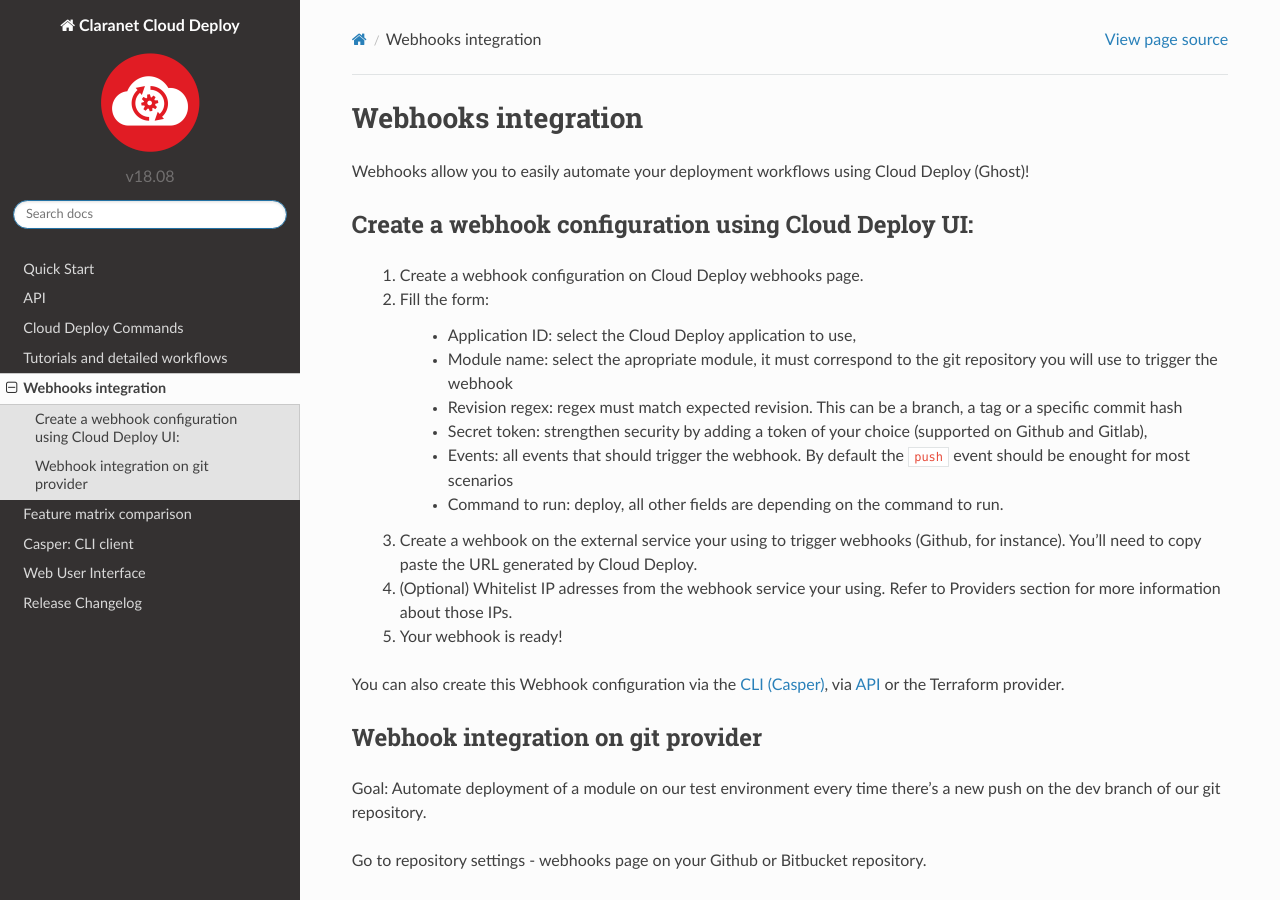
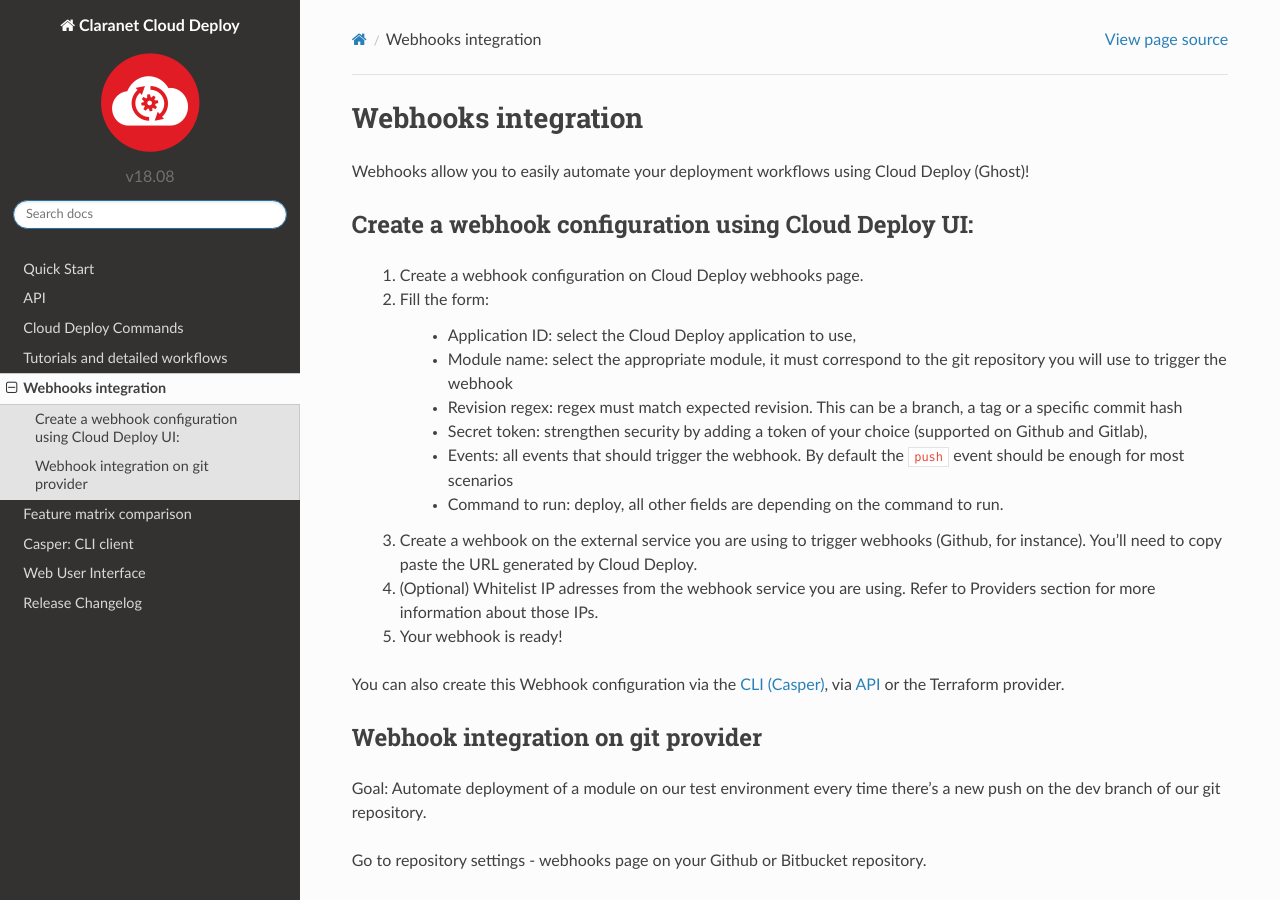
Before and after one commit to claranet/cloud-deploy-docs, a Sphinx documentation site: the page built from source/rst/webhooks.rst, in a window 1280 px wide and 900 px high. Built offline with Sphinx 7.4.7 and the Read the Docs theme 2.0.0, drawn with Linux system fonts in a browser that asks for light colours.

Commit message:
GHOST-625: Webhooks: fix typos

```diff
--- a/source/rst/webhooks.rst
+++ b/source/rst/webhooks.rst
@@ -18,14 +18,14 @@
     2. Fill the form:
 
         * Application ID: select the Cloud Deploy application to use,
-        * Module name: select the apropriate module, it must correspond to the git repository you will use to trigger the webhook
+        * Module name: select the appropriate module, it must correspond to the git repository you will use to trigger the webhook
         * Revision regex: regex must match expected revision. This can be a branch, a tag or a specific commit hash
         * Secret token: strengthen security by adding a token of your choice (supported on Github and Gitlab),
-        * Events: all events that should trigger the webhook. By default the ``push`` event should be enought for most scenarios
+        * Events: all events that should trigger the webhook. By default the ``push`` event should be enough for most scenarios
         * Command to run: deploy, all other fields are depending on the command to run.
 
-    3. Create a wehbook on the external service your using to trigger webhooks (Github, for instance). You'll need to copy paste the URL generated by Cloud Deploy.
-    4. (Optional) Whitelist IP adresses from the webhook service your using. Refer to Providers section for more information about those IPs.
+    3. Create a wehbook on the external service you are using to trigger webhooks (Github, for instance). You'll need to copy paste the URL generated by Cloud Deploy.
+    4. (Optional) Whitelist IP adresses from the webhook service you are using. Refer to Providers section for more information about those IPs.
     5. Your webhook is ready!
 
 You can also create this Webhook configuration via the :ref:`CLI (Casper) <cli>`, via :ref:`API <api>` or the Terraform provider.
```
